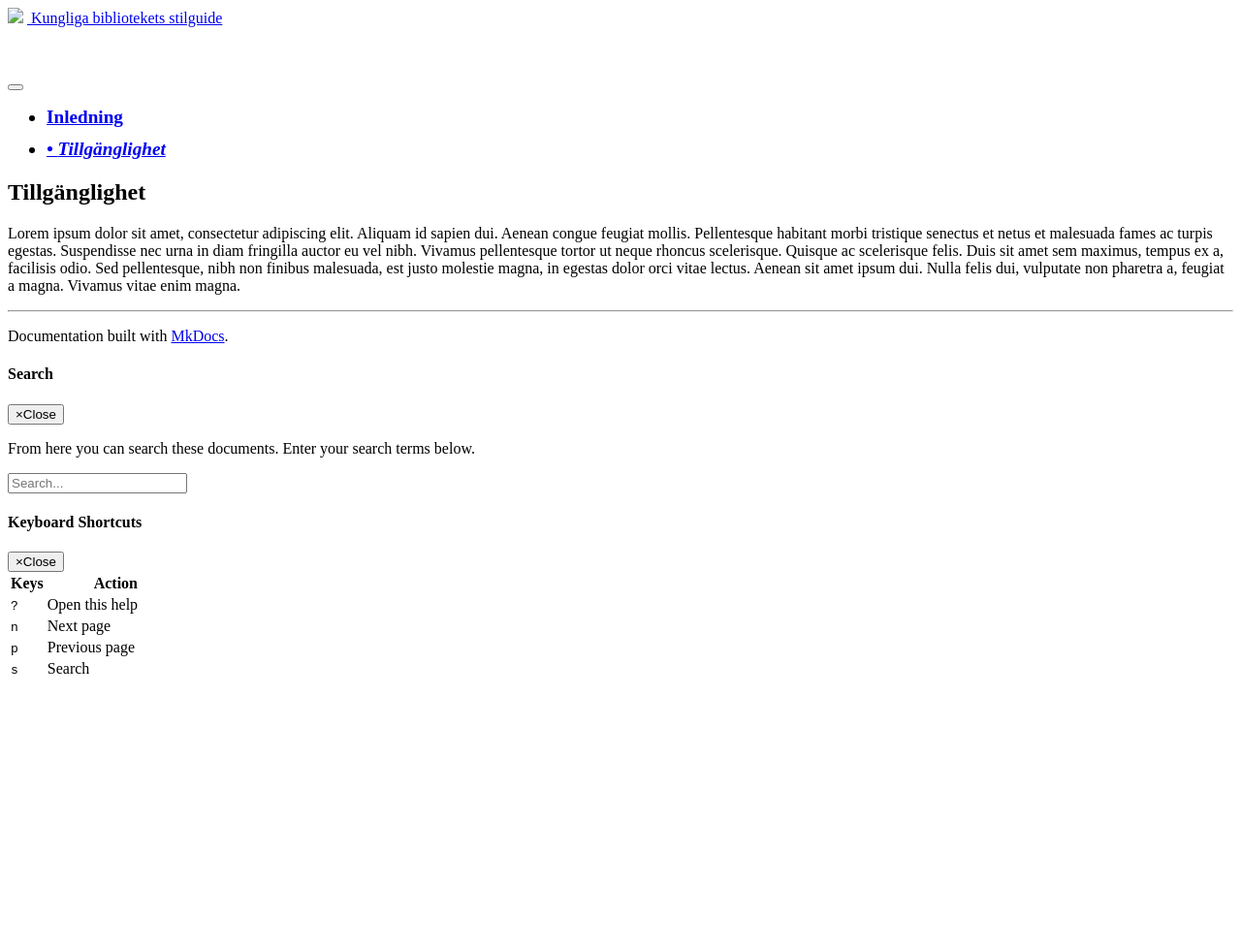
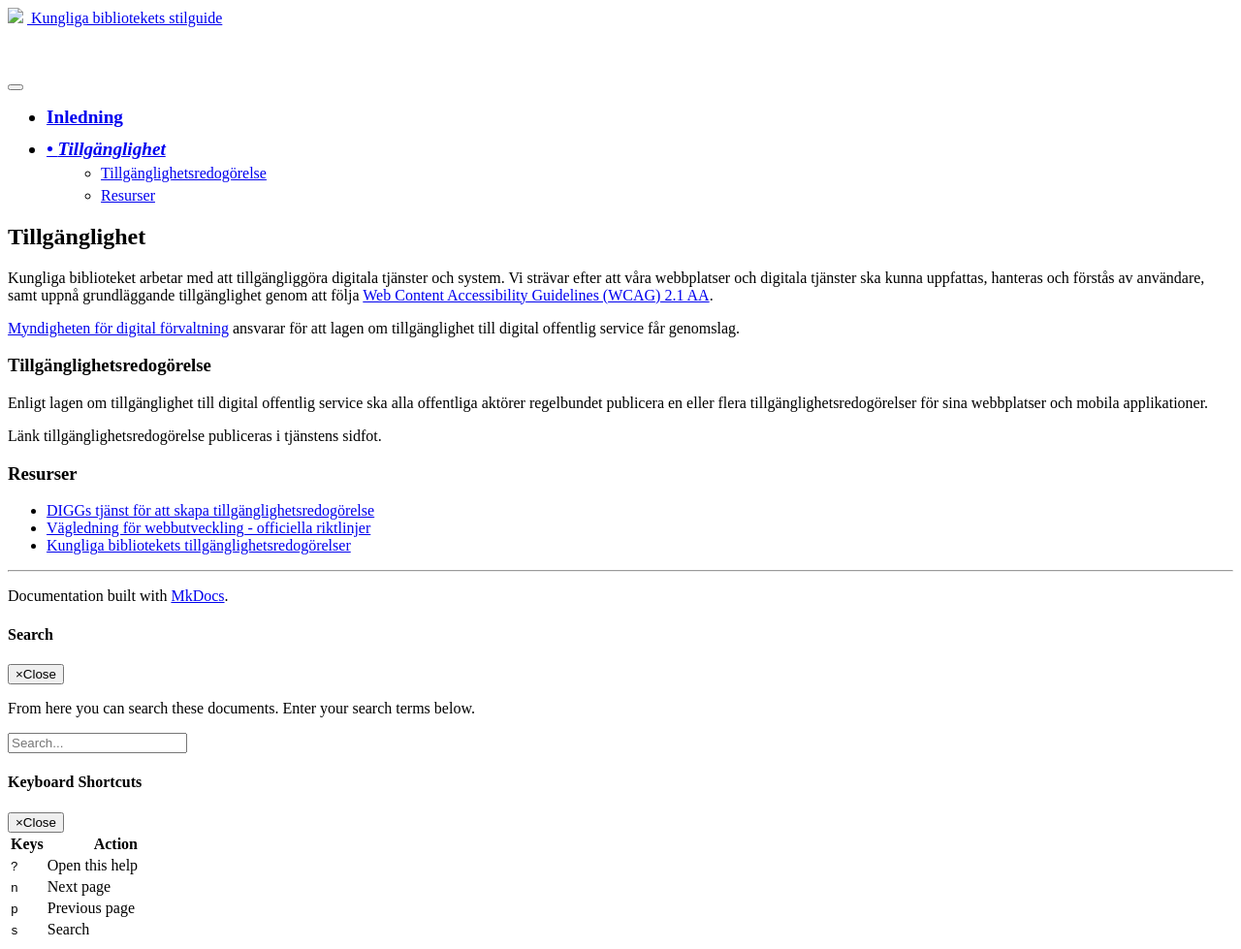
Before and after one commit to Kungbib/styleguide, an MkDocs documentation site: the page built from docs/accessability.md, in a window 1280 px wide. Shown: the whole page at 97% size. Built offline with MkDocs 1.6.1, drawn with Linux system fonts in a browser that asks for light colours; nearby versions of some CDN libraries; some web fonts are replaced; library files that are not in the unit come from our copies; before the commit the page ends 900 px from its top, so only the background shows below that.

Commit message:
Update text in accessibility

```diff
--- a/docs/accessability.md
+++ b/docs/accessability.md
@@ -1,3 +1,14 @@
 ## Tillgänglighet
+Kungliga biblioteket arbetar med att tillgängliggöra digitala tjänster och system. Vi strävar efter att våra webbplatser och digitala tjänster ska kunna uppfattas, hanteras och förstås av användare, samt uppnå grundläggande tillgänglighet genom att följa [Web Content Accessibility Guidelines (WCAG) 2.1 AA](https://www.w3.org/TR/2008/REC-WCAG20-20081211/).
 
-Lorem ipsum dolor sit amet, consectetur adipiscing elit. Aliquam id sapien dui. Aenean congue feugiat mollis. Pellentesque habitant morbi tristique senectus et netus et malesuada fames ac turpis egestas. Suspendisse nec urna in diam fringilla auctor eu vel nibh. Vivamus pellentesque tortor ut neque rhoncus scelerisque. Quisque ac scelerisque felis. Duis sit amet sem maximus, tempus ex a, facilisis odio. Sed pellentesque, nibh non finibus malesuada, est justo molestie magna, in egestas dolor orci vitae lectus. Aenean sit amet ipsum dui. Nulla felis dui, vulputate non pharetra a, feugiat a magna. Vivamus vitae enim magna.
+[Myndigheten för digital förvaltning](https://www.digg.se/) ansvarar för att lagen om tillgänglighet till digital offentlig service får genomslag.
+
+### Tillgänglighetsredogörelse
+Enligt lagen om tillgänglighet till digital offentlig service ska alla offentliga aktörer regelbundet publicera en eller flera tillgänglighetsredogörelser för sina webbplatser och mobila applikationer.
+
+Länk tillgänglighetsredogörelse publiceras i tjänstens sidfot.
+
+### Resurser
+- [DIGGs tjänst för att skapa tillgänglighetsredogörelse](https://trg.digg.se/asg.php)
+- [Vägledning för webbutveckling - officiella riktlinjer](https://webbriktlinjer.se/)
+- [Kungliga bibliotekets tillgänglighetsredogörelser](https://www.kb.se/om-oss/tillganglighet-pa-kbs-webbplatser-och-digitala-tjanster.html)
```
